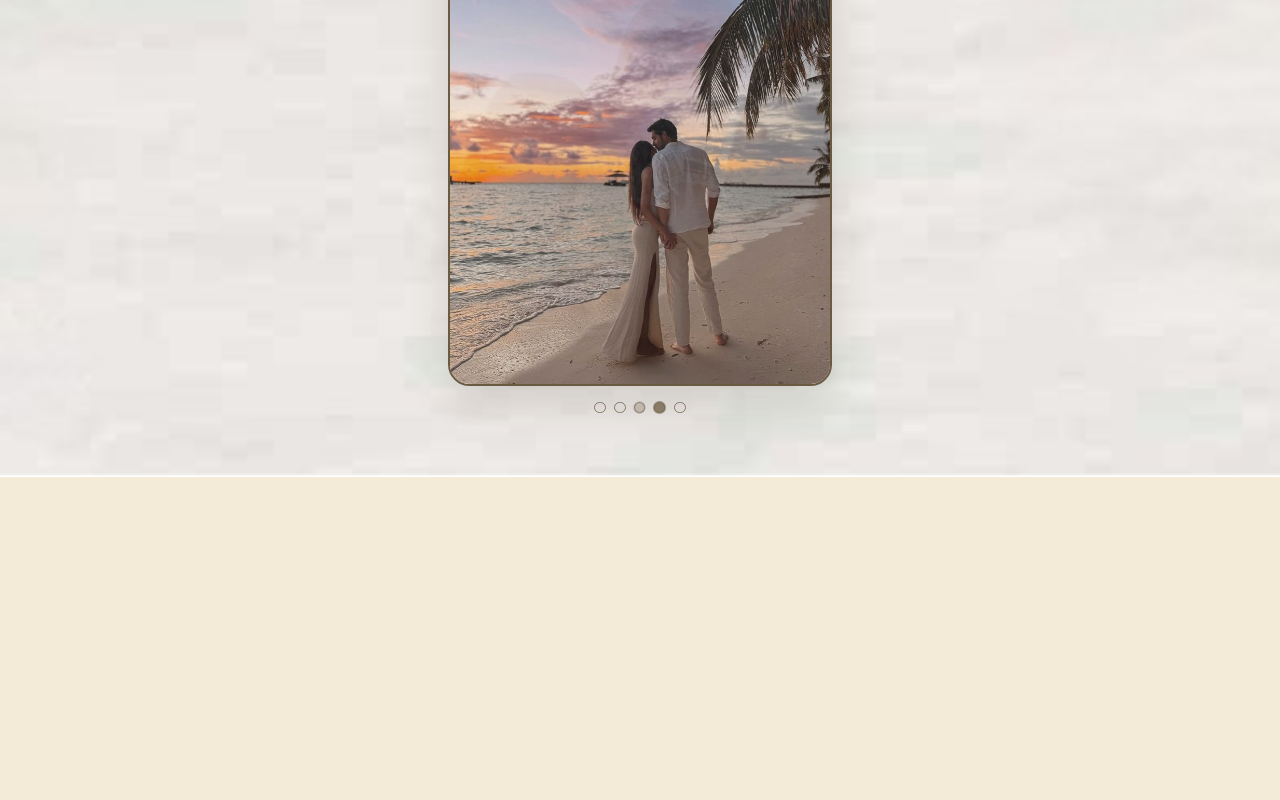
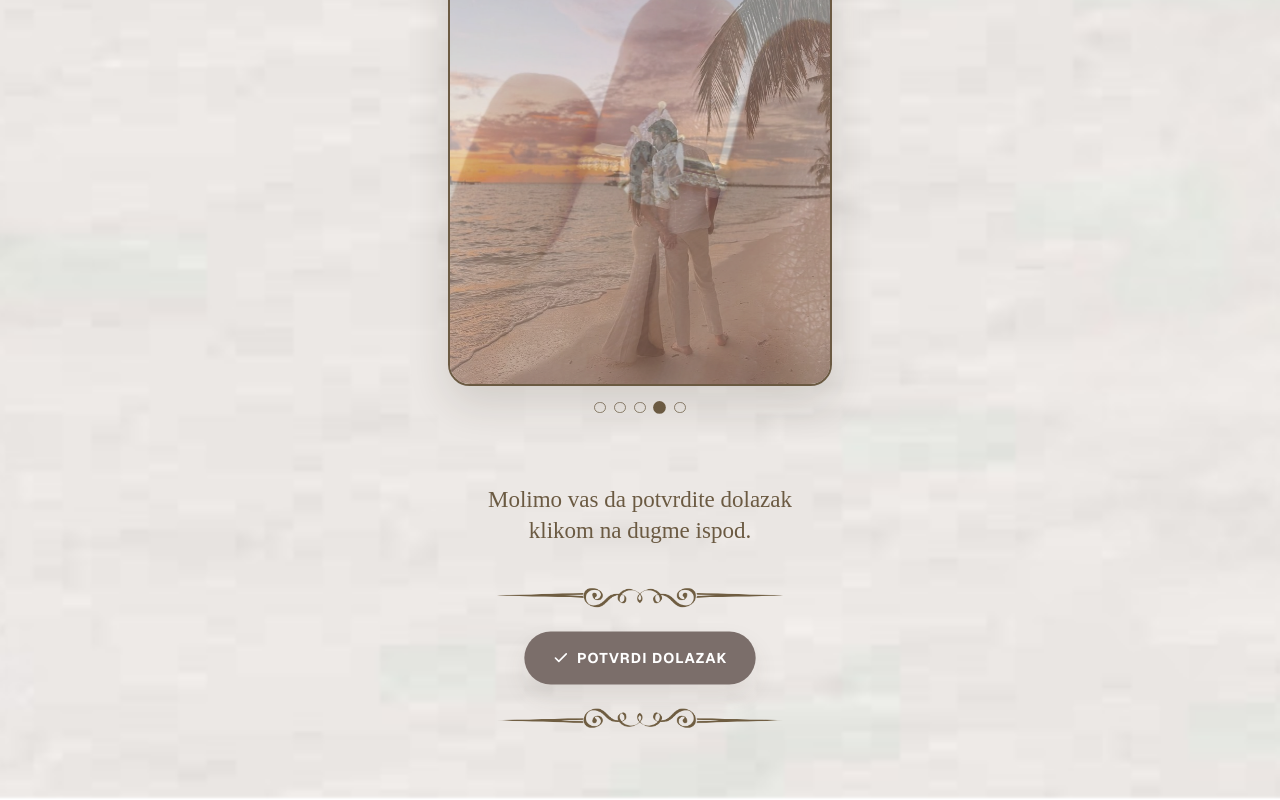
Before and after one commit to NikolaTomic00/piecesofus, a React (Vite) app: page / in a window 1280 px wide. Shown: the part 2655-3455 px from the top of the page. Before the commit the page ends 3132 px from the top, so only its background shows below. Built offline with nearby package versions, Linux system fonts and the light colour scheme.

Commit message:
added rsvp section

```diff
--- a/src/App.jsx
+++ b/src/App.jsx
@@ -2,6 +2,7 @@ import ProfilePicSection from "./sections/ProfilePicSection.jsx";
 import CalendarSection from "./sections/CalendarSection.jsx";
 import CountdownSection from "./sections/CountdownSection.jsx";
 import GallerySliderSection from "./sections/GallerySliderSection.jsx";
+import RSVPSection from "./sections/RSVPSection.jsx";
 import ScheduleSection from "./sections/ScheduleSection.jsx";
 
 export default function App() {
@@ -12,6 +13,7 @@ export default function App() {
       <ScheduleSection />
       <CountdownSection />
       <GallerySliderSection />
+      <RSVPSection />
     </main>
   );
 }
--- a/src/index.css
+++ b/src/index.css
@@ -537,7 +537,7 @@ body {
 .gallery-slider-section {
   display: grid;
   place-items: start center;
-  padding: clamp(0.2rem, 1.5svh, 0.8rem) 1rem clamp(3.5rem, 8svh, 5rem);
+  padding: clamp(0.2rem, 1.5svh, 0.8rem) 1rem 48px;
 }
 
 .gallery-slider {
@@ -599,6 +599,111 @@ body {
 .gallery-slider-dot-active {
   background: var(--invitation-border);
   transform: scale(1.16);
+}
+
+.rsvp-section {
+  display: grid;
+  place-items: start center;
+  padding: clamp(12px, 3svh, 30px) clamp(16px, 4vw, 28px)
+    clamp(48px, 9svh, 84px);
+}
+
+.rsvp-inner {
+  display: grid;
+  justify-items: center;
+  width: min(100%, 430px);
+  color: var(--invitation-border);
+  text-align: center;
+}
+
+.rsvp-text {
+  max-width: 330px;
+  margin: 0;
+  font-family: "Times New Roman", Times, serif;
+  font-size: clamp(19px, 5vw, 23px);
+  line-height: 1.32;
+}
+
+.rsvp-ornament {
+  display: block;
+  width: min(100%, 286px);
+  height: 20px;
+  background-repeat: no-repeat;
+}
+
+.rsvp-ornament-top {
+  margin-top: clamp(28px, 7vw, 42px);
+  margin-bottom: clamp(16px, 4vw, 24px);
+  background-image: url("/rsvptop.png");
+  background-position: -50px -29px;
+  background-size: 386px 544px;
+}
+
+.rsvp-ornament-bottom {
+  margin-top: clamp(16px, 4vw, 24px);
+  background-image: url("/rsvpbottom.png");
+  background-position: -50px -38px;
+  background-size: 386px 544px;
+}
+
+.rsvp-button {
+  position: relative;
+  display: inline-flex;
+  min-height: 52px;
+  align-items: center;
+  justify-content: center;
+  overflow: visible;
+  border-radius: 999px;
+  background: #7b6e6a;
+  padding: 14px 28px;
+  color: #fff;
+  font-family: "Geist", Arial, sans-serif;
+  font-size: 14px;
+  font-weight: 700;
+  letter-spacing: 0.08em;
+  text-decoration: none;
+  text-transform: uppercase;
+  box-shadow: 0 12px 24px rgba(80, 72, 58, 0.1);
+  transition:
+    background-color 180ms ease,
+    color 180ms ease;
+}
+
+.rsvp-button:hover,
+.rsvp-button:focus-visible {
+  background: #6d625e;
+}
+
+.rsvp-button-pulse {
+  animation: rsvp-button-pulse 2s infinite;
+}
+
+@keyframes rsvp-button-pulse {
+  0% {
+    transform: scale(1);
+  }
+
+  50% {
+    transform: scale(1.05);
+  }
+
+  100% {
+    transform: scale(1);
+  }
+}
+
+.rsvp-button-content {
+  position: relative;
+  z-index: 1;
+  display: inline-flex;
+  align-items: center;
+  justify-content: center;
+  gap: 8px;
+}
+
+.rsvp-check-icon {
+  width: 16px;
+  height: 16px;
 }
 
 @media (min-width: 640px) {
--- /dev/null
+++ b/src/sections/RSVPSection.jsx
@@ -0,0 +1,42 @@
+function CheckIcon() {
+  return (
+    <svg className="rsvp-check-icon" viewBox="0 0 24 24" fill="none" aria-hidden="true">
+      <path
+        d="M20 6 9 17l-5-5"
+        stroke="currentColor"
+        strokeLinecap="round"
+        strokeLinejoin="round"
+        strokeWidth="2.4"
+      />
+    </svg>
+  );
+}
+
+function RSVPButton({ children, href }) {
+  return (
+    <a className="rsvp-button rsvp-button-pulse" href={href}>
+      <span className="rsvp-button-content">{children}</span>
+    </a>
+  );
+}
+
+export default function RSVPSection() {
+  return (
+    <section className="rsvp-section" aria-label="RSVP">
+      <div className="rsvp-inner">
+        <p className="rsvp-text">
+          Molimo vas da potvrdite dolazak klikom na dugme ispod.
+        </p>
+
+        <span className="rsvp-ornament rsvp-ornament-top" aria-hidden="true" />
+
+        <RSVPButton href="https://docs.google.com/forms/d/e/1FAIpQLSdmWj9fsw7zgAPd_51eBlPMMvcSGrxClSnLJPzPWzSSJNHqAQ/viewform?usp=dialog">
+          <CheckIcon />
+          Potvrdi dolazak
+        </RSVPButton>
+
+        <span className="rsvp-ornament rsvp-ornament-bottom" aria-hidden="true" />
+      </div>
+    </section>
+  );
+}
```
Also changed, not shown: public/rsvpbottom.png (added), public/rsvptop.png (added).
